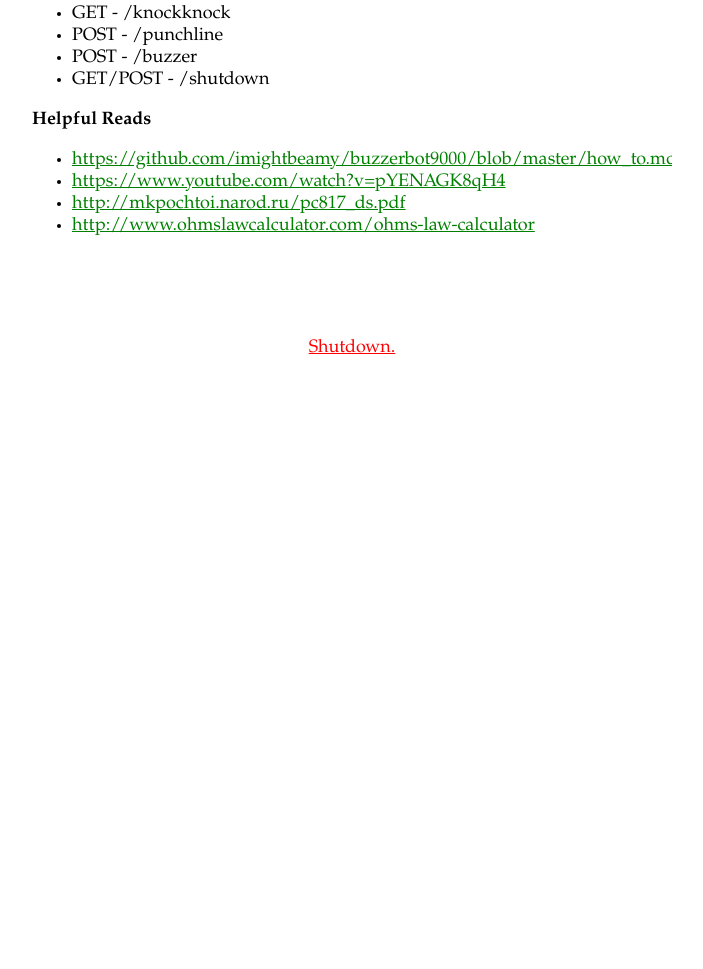
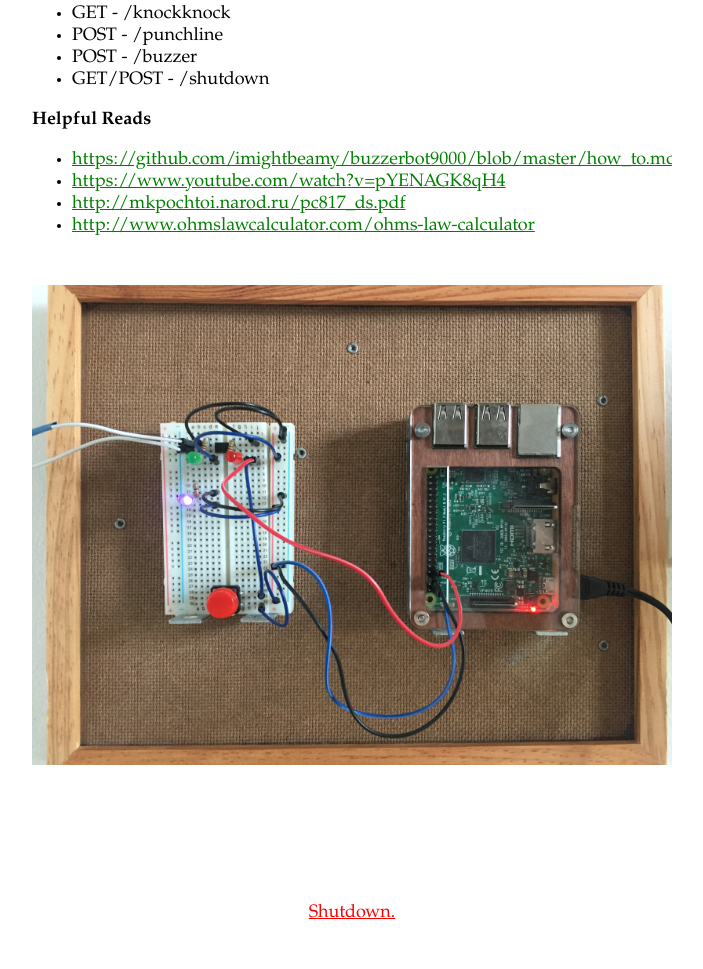
Before and after one commit to edwinyjlim/door_intercom, a Python web app: template templates/index.html in a window 1280 px wide. Shown: the part 1551-2520 px from the top of the page, without its empty margins (288-991 px from the left). Before the commit the page ends 1905 px from the top, so only its background shows below. Run offline with Jinja, Linux system fonts and the light colour scheme; the template is opened without the code that fills it, so the values that code supplies are empty.

Commit message:
picture for circuit reference

```diff
--- a/static/style.css
+++ b/static/style.css
@@ -11,6 +11,11 @@ body {
 
 #index .banner {
     text-align: center;
+}
+
+#pic {
+    width: 100%;
+    margin: 30px 0;
 }
 
 #poem {
--- a/templates/index.html
+++ b/templates/index.html
@@ -93,6 +93,8 @@
     </ul>
 
 
+    <img id="pic" src="/static/circuit.jpeg">
+
   </div>
 
 
```
Also changed, not shown: static/circuit.jpeg (added).
